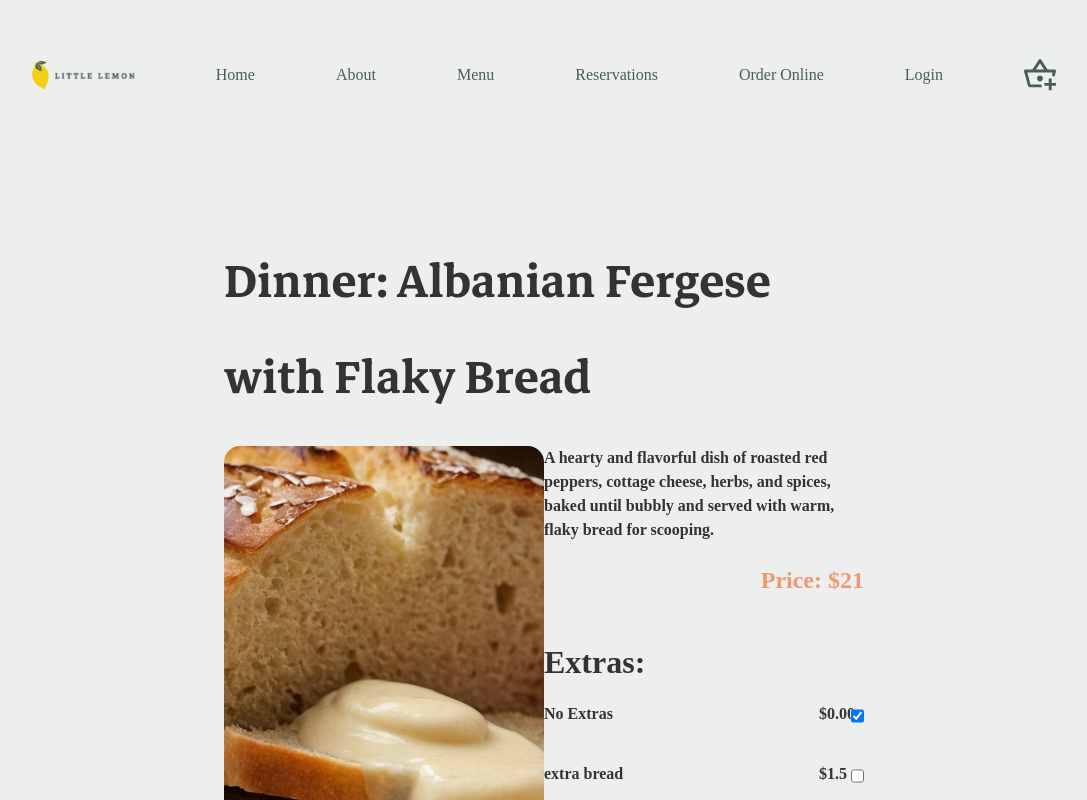
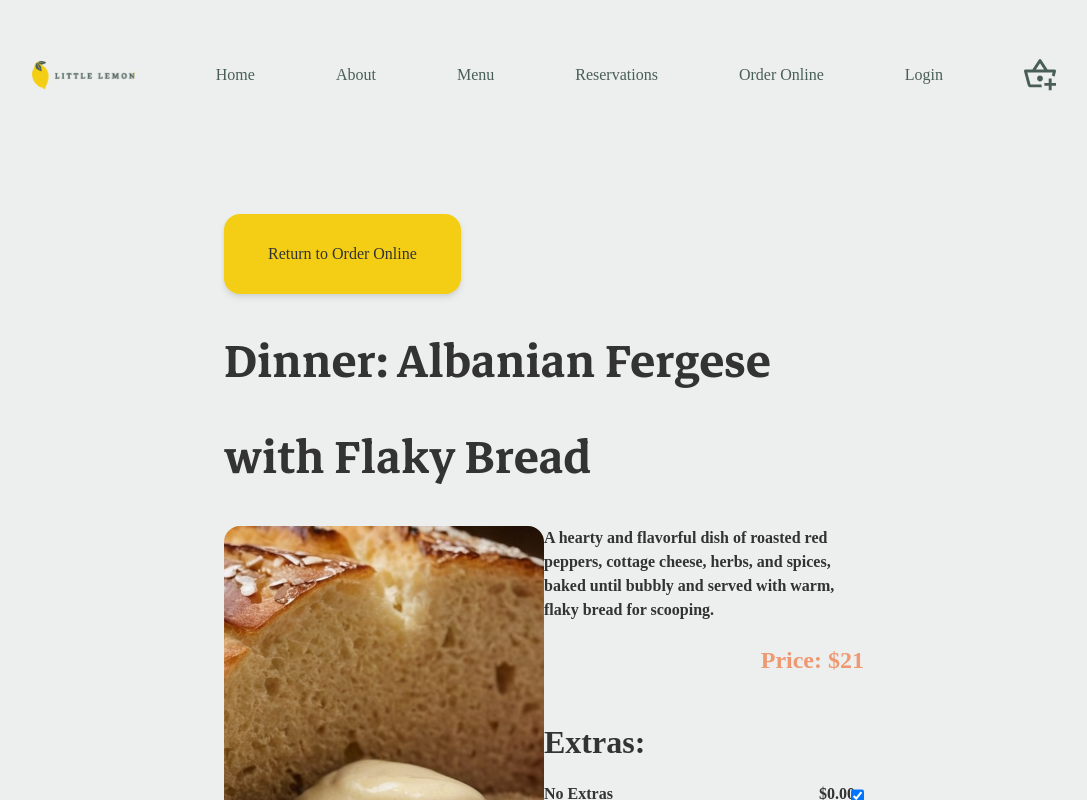
Before and after one commit to EctoGlitch/LittleLemonR, a React (Create React App) app: page /menu/albanian-fergese-flaky-bread in a window 1280 px wide. Shown: the top 800 px of the page, without its empty margins (96-1183 px from the left). Built offline with nearby package versions, Linux system fonts and the light colour scheme.

Commit message:
add button to detail page

```diff
--- a/src/Core Comps/Menu_Item_Detail.js
+++ b/src/Core Comps/Menu_Item_Detail.js
@@ -10,6 +10,7 @@ import Alert from '../Alert Comps/Alert'
 import ClearCartButton from '../Form Comps/Clear_Cart_Button'
 import RemoveItemButton from '../Form Comps/Remove_Item_Button'
 import { useCart } from './cart_context'
+import Button from '../Form Comps/Button'
 
 const Menu_Item_Detail = () => {
   const { itemName } = useParams()
@@ -105,6 +106,11 @@ const Menu_Item_Detail = () => {
     <>
       <div className='bg-white'>
         <Wrapper>
+          <Button
+            onClick={() => navigate('/order-online')}
+            label='Return to Order Online'
+            aria-label="Return to Order Online page"
+          />
           <h1 className="font-display text-black font-semibold text-[48pt] py-5" aria-label={`${menuItem.category}: ${menuItem.name}`}>{menuItem.category}: {menuItem.name}</h1>
           <div className="grid grid-cols-2 max-sm:grid-cols-1 items-stretch">
             <div className="flex-grow">
```
